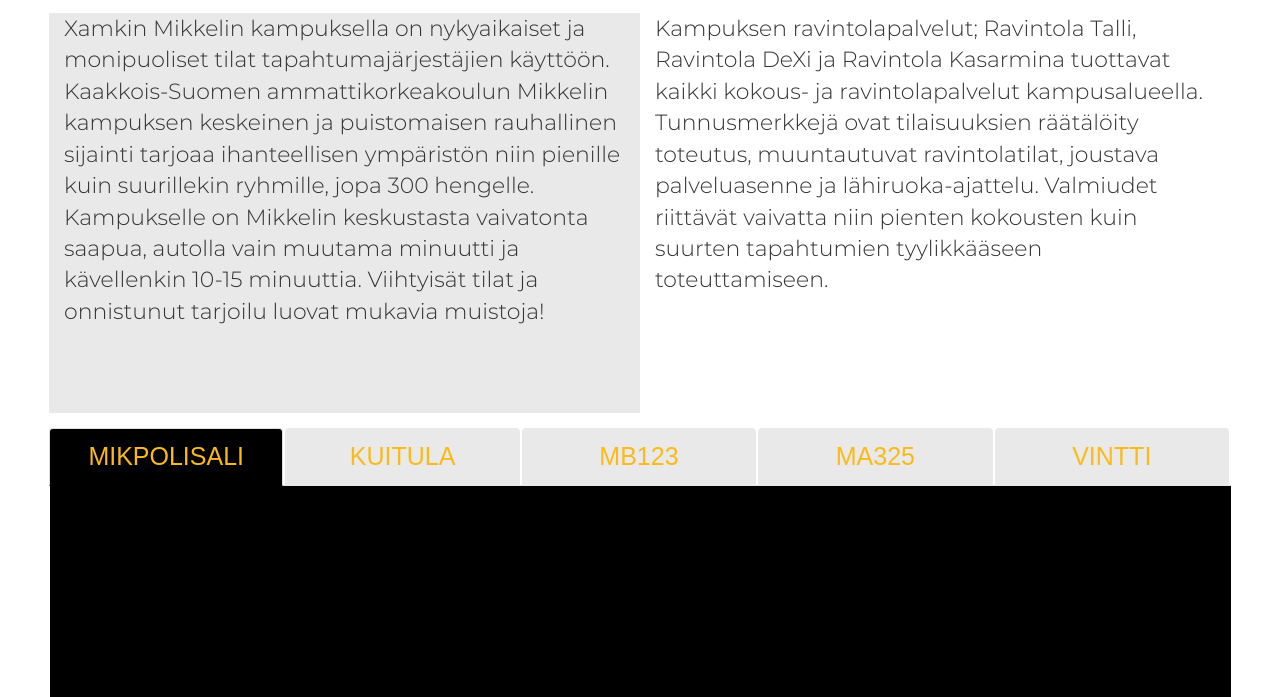
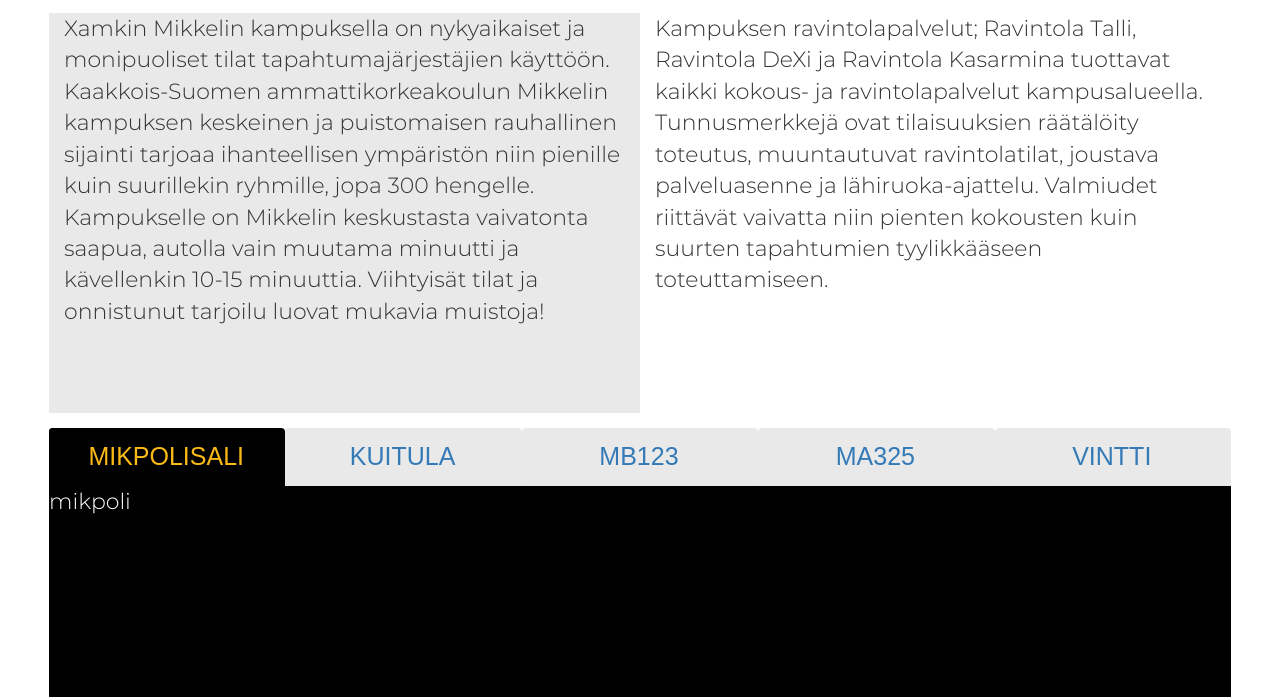
Before and after one commit to ojoer/XamkTilanvaraus, a website: page app/index.html in a window 1280 px wide. Shown: the part 103-800 px from the top of the page. Drawn offline with nearby package versions, Linux system fonts and the light colour scheme; some packages are replaced by stand-ins of ours; files that its build step writes are made by us from their sources; a web font is replaced by a local one.

Commit message:
Tabit toimimaan

```diff
--- a/app/scripts/controllers/MainCtrl.js
+++ b/app/scripts/controllers/MainCtrl.js
@@ -1,5 +1,3 @@
-'use strict';
-
 /**
  * @ngdoc function
  * @name xamkTilanvarausApp.controller:MainCtrl
@@ -8,13 +6,18 @@
  * Controller of the xamkTilanvarausApp
  */
 
- /* eslint-disable */
+/* eslint-disable */
 
 angular.module('xamkTilanvarausApp')
-  .controller('MainCtrl', function () {
+  .controller('MainCtrl', function ($scope) {
     this.awesomeThings = [
       'HTML5 Boilerplate',
       'AngularJS',
       'Karma'
     ];
+
+    $scope.valittu = "mikpoli";
+    if ($scope.valittu = "mikpoli") {
+
+    }
   });
--- a/app/scripts/xamkTilanvarausApp.js
+++ b/app/scripts/xamkTilanvarausApp.js
@@ -1,5 +1,3 @@
-'use strict';
-
 /**
  * @ngdoc overview
  * @name xamkTilanvarausApp
--- a/app/styles/main.css
+++ b/app/styles/main.css
@@ -176,15 +176,22 @@
     border-radius:4px
   }
 
-  .nav-tabs .active > a{
+  .nav-tabs .active{
     background-color:black !important;
     color: #fbba18 !important;
   }
 
-  .nav-tabs > li > a{
+  .nav-tabs .active > a{
+    background-color:black !important;
+    color: #fbba18 !important;
+    border-color: transparent !important;
+  }
+
+  .nav-tabs > li{
     color: #fbba18;
     font-size: 25px;
     background-color: rgb(233, 233, 233) !important;
+    border-bottom-right-radius: 0;
   }
 
   .content_1{
@@ -199,7 +206,6 @@
   .content_3{
     min-height: 400px;
     background-color: black;
-    margin-left: 1px;
   }
 
   .row{
@@ -216,4 +222,8 @@
     margin-top: 10px;
     margin-left: 10px;
   }
+
+  .content_3 > p{
+    color: white;
+  }
 }
--- a/app/views/main.html
+++ b/app/views/main.html
@@ -18,24 +18,24 @@
 
   <div class="row">
     <ul class="nav nav-tabs">
-      <li class="active">
-        <a href="#">MIKPOLISALI</a>
+      <li ng-class="{'active':valittu === 'mikpoli'}" ng-click="valittu = 'mikpoli'">
+        <a>MIKPOLISALI</a>
       </li>
-      <li>
-        <a href="#">KUITULA</a>
+      <li ng-class="{'active':valittu === 'kuitula'}" ng-click="valittu = 'kuitula'">
+        <a>KUITULA</a>
       </li>
-      <li>
-        <a href="#">MB123</a>
+      <li ng-class="{'active':valittu === 'mb'}" ng-click="valittu = 'mb'">
+        <a>MB123</a>
       </li>
-      <li>
-        <a href="#">MA325</a>
+      <li ng-class="{'active':valittu === 'ma'}" ng-click="valittu = 'ma'">
+        <a>MA325</a>
       </li>
-      <li>
-        <a href="#">VINTTI</a>
+      <li ng-class="{'active':valittu === 'vintti'}" ng-click="valittu = 'vintti'">
+        <a>VINTTI</a>
       </li>
     </ul>
     <div class="content_3">
-
+      <p>{{valittu}}</p>
     </div>
   </div>
 </div>
```
Also changed, not shown: app/scripts/controllers/FormCtrl.js (+10 -12 lines).
